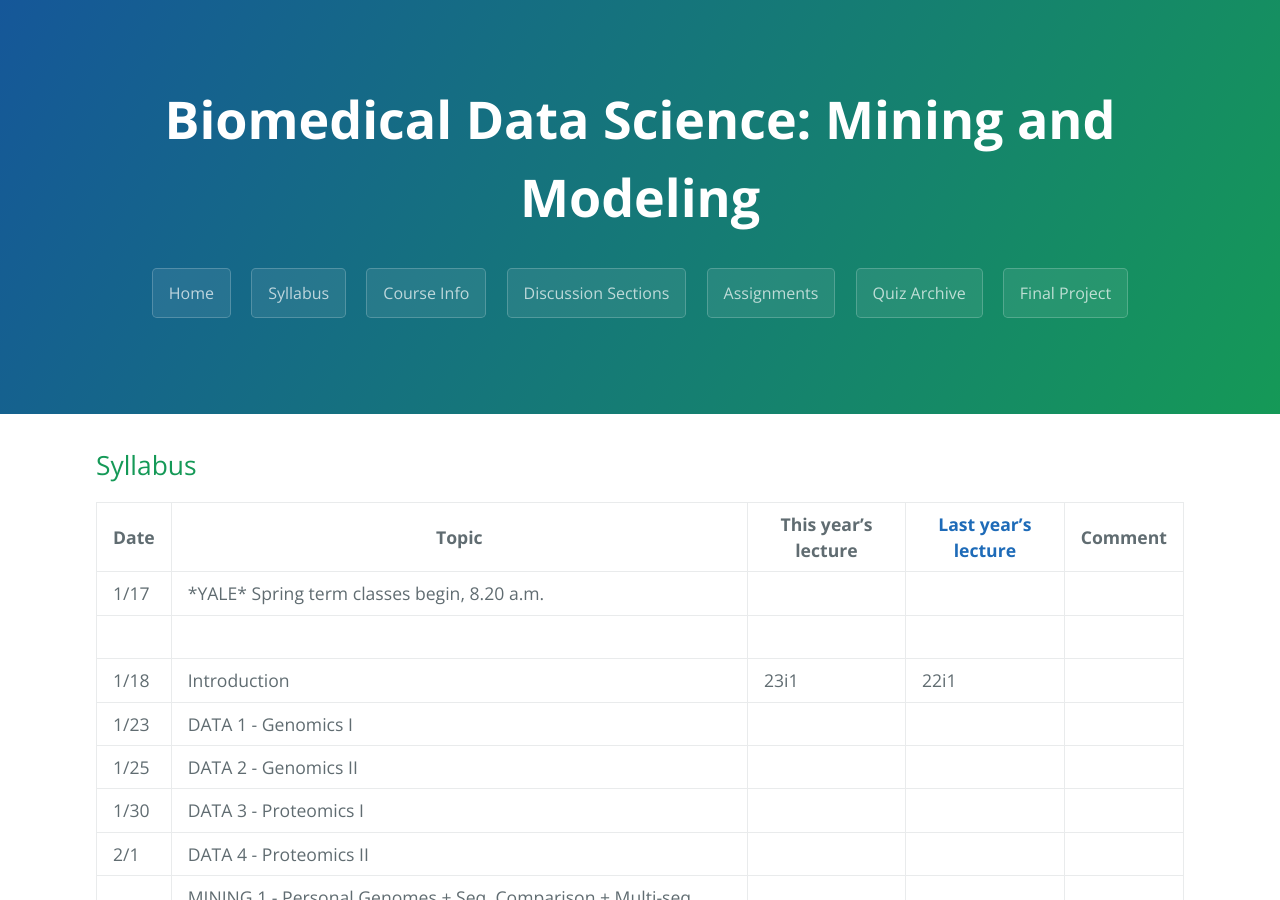
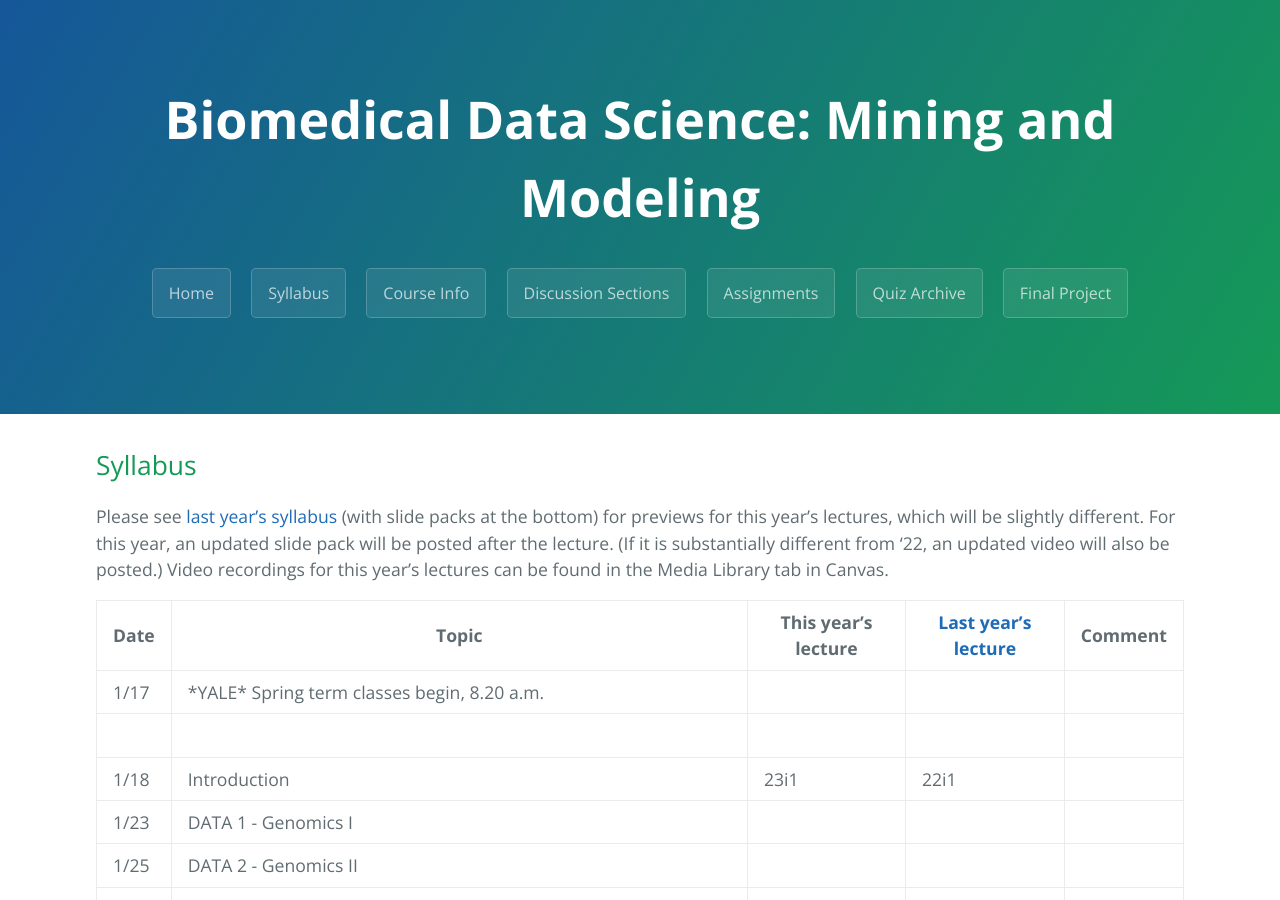
Before and after one commit to gersteinlab/cbb752b23, a Jekyll site: the page built from syllabus.md, in a window 1280 px wide and 900 px high. Built offline with Jekyll 4.4.1, drawn with Linux system fonts in a browser that asks for light colours; some of the changed text lies outside the part shown.

Commit message:
Update syllabus.md

```diff
--- a/syllabus.md
+++ b/syllabus.md
@@ -5,6 +5,8 @@ layout: page
 
 
 ## Syllabus
+
+Please see [last year's syllabus](http://cbb752b22.gersteinlab.org/syllabus) (with slide packs at the bottom) for previews for this year’s lectures, which will be slightly different. For this year, an updated slide pack will be posted after the lecture. (If it is substantially different from '22, an updated video will also be posted.) Video recordings for this year's lectures can be found in the Media Library tab in Canvas.
 
 | Date | Topic                                                                                          | This year’s lecture | [Last year’s lecture](http://cbb752b22.gersteinlab.org/syllabus) | Comment |
 | ---- | ---------------------------------------------------------------------------------------------- | ------------------- | ---------------------------------------------------------------- | ------- |
@@ -82,8 +82,8 @@ Please see [last year's syllabus](http://cbb752b22.gersteinlab.org/syllabus) (wi
 |      | Networks - Network Quantities                             |     |     | [Pack 10b](https://youtu.be/tmgECW9Pjoo)                                     | [](http://files.gersteinlab.org/media/videos/BioDataSciMiningModeling-Lecture_default.cbb752b21-17mar21.10b-network-topology-analysis.onweb.mp4)[Pack 10b](http://files.gersteinlab.org/media/videos/BioDataSciMiningModeling-Lecture_default.cbb752b21-17mar21.10b-network-topology-analysis.onweb.mp4)                          |                  |
 |      | Networks - Network Generation Models                      |     |     | [Pack 10c](https://youtu.be/FalSiWgVF3A)                                     | [](http://files.gersteinlab.org/media/videos/BioDataSciMiningModeling-Lecture_default.cbb752b21-29mar21.10c-network-topology-analysis.onweb.mp4)[Pack 10c](http://files.gersteinlab.org/media/videos/BioDataSciMiningModeling-Lecture_default.cbb752b21-29mar21.10c-network-topology-analysis.onweb.mp4)                          |                  |
 |      |                                                           |     |     |                                                                              |                                                                                                                                                                                                                                                                                                                                   |                  |
-|      | Biosensor Analysis                                        |     |     |                                                                              |                                                                                                                                                                                                                                                                                                                                   |                  |
-|      | Privacy in Biomedical Data Science (esp. Genomic Privacy) |     |     |                                                                              | [22m11](http://files2.gersteinlab.org/public-docs/2022/03.14/22m11--cbb752-MG-spr22-biosensors.mp4)                                                                                                                                                                                                                               |                  |
+|      | Biosensor Analysis                                        |     |     |                                                                              | [22m11](http://files2.gersteinlab.org/public-docs/2022/03.14/22m11--cbb752-MG-spr22-biosensors.mp4)                                                                                                                                                                                                                               |                  |
+|      | Privacy in Biomedical Data Science (esp. Genomic Privacy) |     |     |                                                                              |                                                                                                                                                                                                                                                                                                                                   |                  |
 |      |                                                           |     |     |                                                                              |                                                                                                                                                                                                                                                                                                                                   |                  |
 |      | Deep Learning I                                           |     |     | [](https://youtu.be/Y6hbdHspbr0)[DL 1](https://youtu.be/Y6hbdHspbr0)         | [](http://files.gersteinlab.org/media/videos/331.mp4)[DL 1](http://files.gersteinlab.org/media/videos/331.mp4)                                                                                                                                                                                                                    |                  |
 |      | Deep Learning II                                          |     |     | [](https://youtu.be/ctTXeAnYUSg)[DL 2](https://youtu.be/ctTXeAnYUSg)         | [](http://files.gersteinlab.org/media/videos/BioDataSciMiningModeling_0405.mp4)[DL 2](http://files.gersteinlab.org/media/videos/BioDataSciMiningModeling_0405.mp4)                                                                                                                                                                |                  |
```
Also changed, not shown: other parts of syllabus.md (+0 -2 lines).
